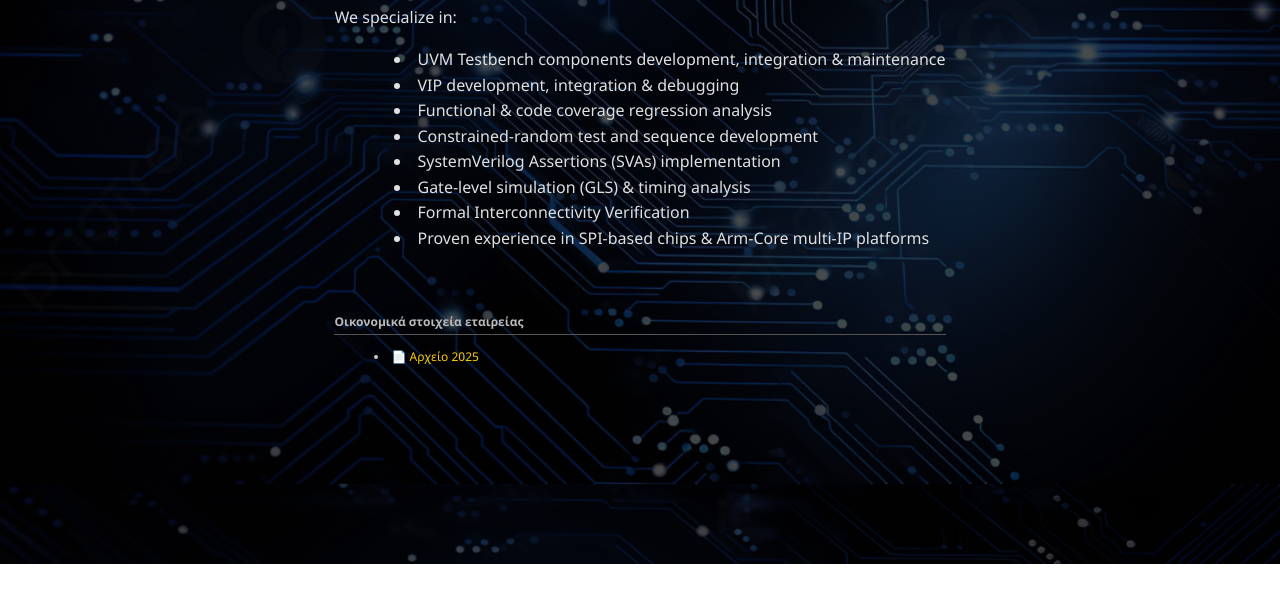
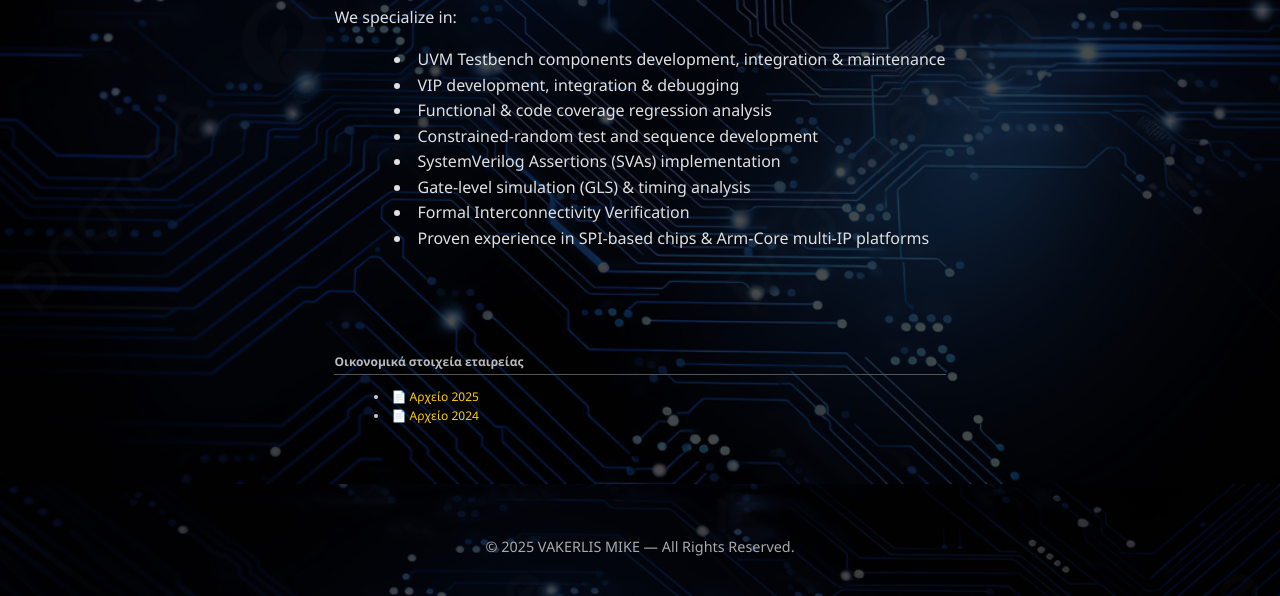
Before and after one commit to christosvakerlis/my-website, a plain HTML site: page index.html in a window 1280 px wide. Shown: the part 316-912 px from the top of the page. Before the commit the page ends 880 px from the top, so only its background shows below. Drawn offline with Linux system fonts and the light colour scheme.

Commit message:
Update index.html

```diff
--- a/index.html
+++ b/index.html
@@ -2,7 +2,7 @@
 <html lang="el">
 <head>
   <meta charset="UTF-8">
-  <title>VAKERLIS MIKE - Functional Verification Services</title>
+  <title>VAKERLIS Single Member P.C. - Functional Verification Services</title>
   <style>
     body {
       margin: 0;
@@ -59,7 +59,7 @@
     .finance {
       font-size: 0.75rem;
       color: #aaa;
-      margin-top: 60px; /* αυξήθηκε για περισσότερες κενές γραμμές πάνω */
+      margin-top: 100px; /* αυξήθηκε για περισσότερες κενές γραμμές πάνω */
       text-align: left;
     }
     .finance h2 {
@@ -107,4 +107,13 @@
       <div class="finance">
         <h2>Οικονομικά στοιχεία εταιρείας</h2>
         <ul>
-          <li>📄 <a class="file-link" href="myfile2025.pdf" target="_blank">Αρχείο 2025</a></l_
+          <li>📄 <a class="file-link" href="myfile2025.pdf" target="_blank">Αρχείο 2025</a></li>
+          <li>📄 <a class="file-link" href="myfile2024.pdf" target="_blank">Αρχείο 2024</a></li>
+        </ul>
+      </div>
+    </section>
+
+    <footer>© 2025 VAKERLIS MIKE — All Rights Reserved.</footer>
+  </div>
+</body>
+</html>
```
